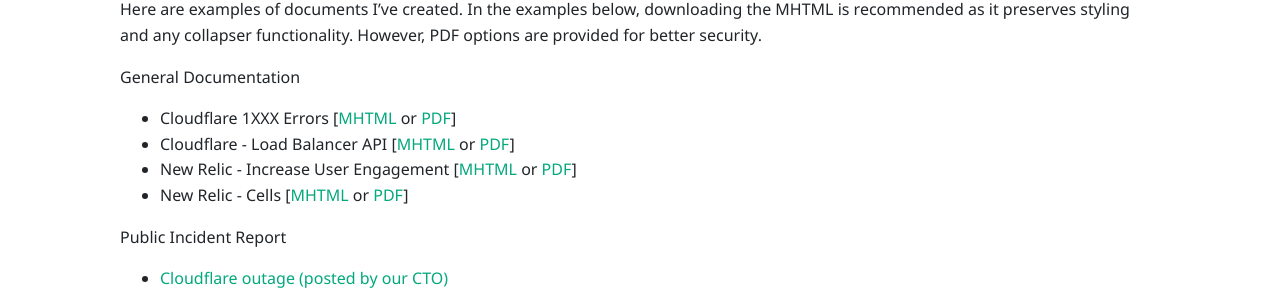
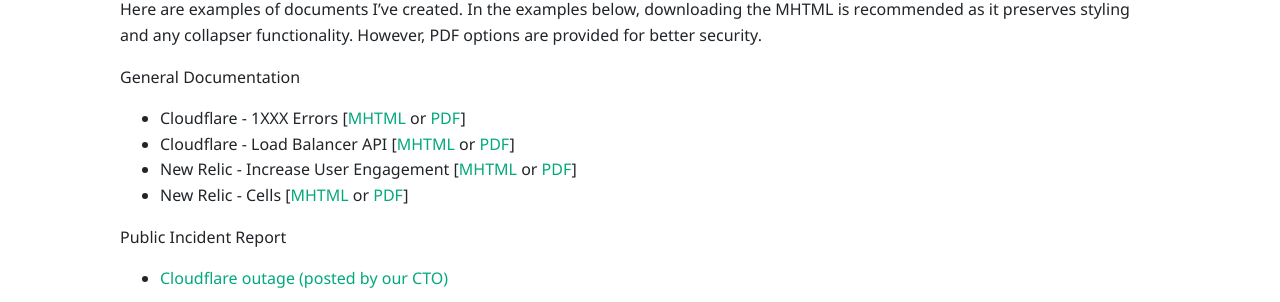
Before and after one commit to stumblefiend/jeremy.pugh, a Jekyll site: the page built from _pages/examples.md, in a window 1280 px wide and 1027 px high. Shown: the part 189-491 px from the top of the window. Built offline with Jekyll 4.4.1, drawn with Linux system fonts in a browser that asks for light colours; nearby versions of some CDN libraries.

```diff
--- a/_pages/examples.md
+++ b/_pages/examples.md
@@ -6,7 +6,7 @@ permalink: "/examples.html"
 Here are examples of documents I've created. In the examples below, downloading the MHTML is recommended as it preserves styling and any collapser functionality. However, PDF options are provided for better security.
 
 General Documentation
-- Cloudflare 1XXX Errors [[MHTML](/assets/docs/1xxx.mhtml) or [PDF](/assets/docs/1xxx.pdf)]
+- Cloudflare - 1XXX Errors [[MHTML](/assets/docs/1xxx.mhtml) or [PDF](/assets/docs/1xxx.pdf)]
 - Cloudflare - Load Balancer API [[MHTML](/assets/docs/api.mhtml) or [PDF](/assets/docs/api.pdf)]
 - New Relic - Increase User Engagement [[MHTML](/assets/docs/engagement.mhtml) or [PDF](/assets/docs/engagement.pdf)]
 - New Relic - Cells [[MHTML](/assets/docs/cells-new-relic.mhtml) or [PDF](/assets/docs/cells-new-relic.pdf)]
```
